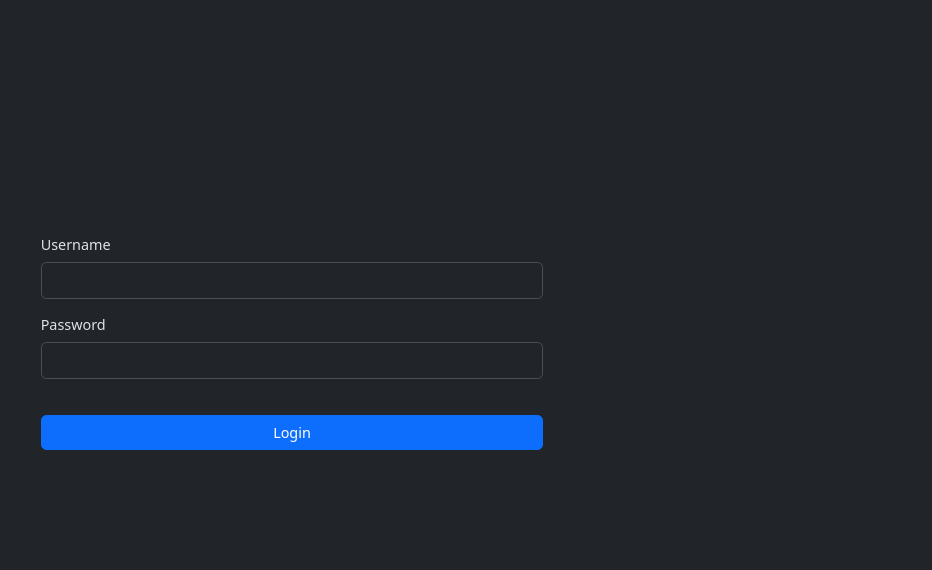
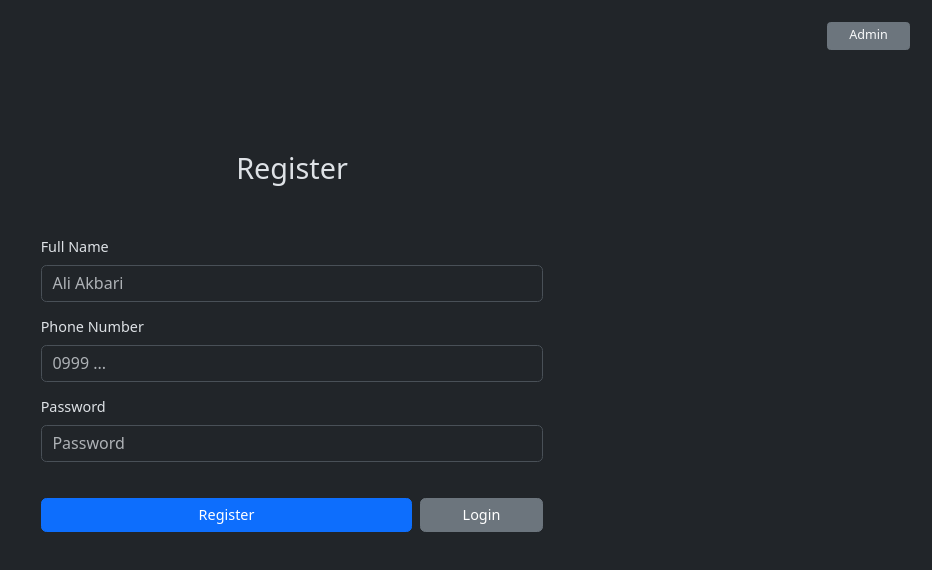
Before and after one commit to SalarKhosravi/TimePickerFrontend, a React (Vite) app: page /register in a window 1280 px wide. Before the commit this address led to /login. Shown: the top 570 px of the page, without its empty margins (348-1280 px from the left). Built offline with nearby package versions, Linux system fonts and the light colour scheme.

Commit message:
add user register

```diff
--- a/src/App.jsx
+++ b/src/App.jsx
@@ -4,19 +4,20 @@ import {BrowserRouter, Routes, Route, Link, useLocation, Navigate} from 'react-r
 import './App.css'
 
 import Layout from '@/Layout.jsx';
-import Students from '@/pages/Students.jsx';
+import UsersList from '@/pages/UsersList.jsx';
 import ShowCourseList from '@/pages/ShowCourseList.jsx';
-import StudentLogin from "@/pages/StudentLogin.jsx";
+import UserLogin from "@/pages/UserLogin.jsx";
+import UserRegister from "@/pages/UserRegister.jsx";
 
-import { isStudentLoggedIn, isAdminLoggedIn } from "@/services/AuthService.js";
+import { isUserLoggedIn, isAdminLoggedIn } from "@/services/AuthService.js";
 import AdminLogin from "@/pages/AdminLogin.jsx";
 import CourseCalendarView from "@/pages/CourseCalendarView.jsx";
 import NotFound from "@/pages/NotFound.jsx";
-
+import {ToastNotifications} from '@/components/partitions/ToastNotifications.jsx'
 
 function ProtectedUserRoute({ children }) {
     const location = useLocation();
-    const isLoggedIn = isStudentLoggedIn();
+    const isLoggedIn = isUserLoggedIn();
     const adminIsLogged = isAdminLoggedIn();
 
     if (!isLoggedIn && !adminIsLogged) {
@@ -39,20 +40,22 @@ function ProtectedAdminRoute({ children }) {
 
 function App() {
 
-    const isLoggedIn = isStudentLoggedIn();
+    const isLoggedIn = isUserLoggedIn();
     const adminIsLogged = isAdminLoggedIn();
     return (
         <BrowserRouter>
+            <ToastNotifications />
             <Routes>
                 {/*admin path*/}
                 <Route path="/admin" element={adminIsLogged ? <Navigate to="/courses" replace /> : <AdminLogin />} />
                 <Route element={<ProtectedAdminRoute><Layout /></ProtectedAdminRoute>}>
                     <Route path="/admin/course/calendar/:id" element={<CourseCalendarView />} />
-                    <Route path="/admin/students" element={<Students />} />
+                    <Route path="/admin/users" element={<UsersList />} />
                 </Route>
 
                 {/*user path*/}
-                <Route path="/login" element={isLoggedIn ? <Navigate to="/" replace /> : <StudentLogin />} />
+                <Route path="/login" element={isLoggedIn ? <Navigate to="/" replace /> : <UserLogin />} />
+                <Route path="/register" element={isLoggedIn ? <Navigate to="/" replace /> : <UserRegister />} />
                 <Route element={<ProtectedUserRoute><Layout /></ProtectedUserRoute>}>
                     <Route index element={<ShowCourseList />} />
                     <Route path="/courses" element={<ShowCourseList />} />
--- a/src/components/partitions/Footbar.jsx
+++ b/src/components/partitions/Footbar.jsx
@@ -26,7 +26,7 @@ export default function Footbar() {
                                 <p className="py-1 small">Dashboard</p>
                             </div>
                         </Nav.Link>
-                        <Nav.Link as={Link} to="/admin/students" className="text-center pt-3">
+                        <Nav.Link as={Link} to="/admin/users" className="text-center pt-3">
                             <div>
                                 <i className="bi bi-people-fill h3"></i>
                                 <p className="py-1 small">Students</p>
--- a/src/components/partitions/Topbar.jsx
+++ b/src/components/partitions/Topbar.jsx
@@ -1,7 +1,7 @@
 import Nav from 'react-bootstrap/Nav';
 import Navbar from 'react-bootstrap/Navbar';
 import { Link } from 'react-router-dom';
-import {isStudentLoggedIn, handleStudentLogout, isAdminLoggedIn, handleAdminLogout} from "@/services/AuthService.js";
+import {isUserLoggedIn, handleUserLogout, isAdminLoggedIn, handleAdminLogout} from "@/services/AuthService.js";
 import {Button} from "react-bootstrap";
 import AlertModal from '@/components/partitions/AlertModal.jsx'
 
@@ -9,8 +9,8 @@ function  reloadPage(){
     window.location.reload()
 }
 
-async function handleLogoutStudent(){
-    const result = await handleStudentLogout();
+async function handleLogoutUser(){
+    const result = await handleUserLogout();
 
     if (!result) {
         return;
@@ -30,7 +30,7 @@ async function handleLogoutAdmin(){
 }
 
 export default function Topbar() {
-    const isLoggedIn = isStudentLoggedIn();
+    const isLoggedIn = isUserLoggedIn();
     const adminIsLogged = isAdminLoggedIn();
 
     return (
@@ -40,7 +40,7 @@ export default function Topbar() {
                     <div className="">
                         <Nav className="me-auto">
                             {adminIsLogged && (
-                                <Nav.Link as={Link} to="/admin/students">Students</Nav.Link>
+                                <Nav.Link as={Link} to="/admin/users">Students</Nav.Link>
                             )}
                             <Nav.Link as={Link} to="/courses">Courses</Nav.Link>
                         </Nav>
@@ -53,7 +53,7 @@ export default function Topbar() {
                             <AlertModal
                                 message="Are you sure you want to logout?"
                                 onConfirm={() => {
-                                    handleLogoutStudent();
+                                    handleLogoutUser();
                                 }}
                                 confirmText="Logout"
                                 cancelText="Cancel"
--- a/src/pages/StudentLogin.jsx
+++ b/src/pages/UserLogin.jsx
@@ -1,11 +1,11 @@
 import apiService from "@/services/apiService.js";
 import {useState} from "react";
 import Button from "react-bootstrap/Button";
-import {handleUserLogin, handleRegisterStudent} from "@/services/AuthService.js";
+import {handleUserLogin} from "@/services/AuthService.js";
 import {Link, useNavigate} from "react-router-dom";
 
 
-export default function StudentLogin() {
+export default function UserLogin() {
     const [username, setUsername] = useState("");
     const [password, setPassword] = useState("");
     const [error, setError] = useState(null);
@@ -34,11 +34,23 @@ export default function StudentLogin() {
 
     return (
         <div className="container-fluid">
+            <div className={'row mx-auto position-fixed top-0 end-0 px-4'}>
+                <Button variant="secondary" className="mt-4 w-auto btn-sm px-4" disabled={loading} >
+                    <Link className={'text-decoration-none text-light'} to={'/admin/'}>Admin</Link>
+                </Button>
+            </div>
+
             <div
                 className="row mx-auto justify-content-center align-items-center"
-                style={{ height: "80vh" }}
+                style={{ height: "70vh" }}
             >
+
                 <div className="col-12 col-md-6 col-xl-5 col-xxl-4 mt-5">
+                    <div className={'row text-center pb-5'}>
+                        <p className={'h2'}>
+                            Log in
+                        </p>
+                    </div>
                     <form onSubmit={handleUserLoginRequest}>
                         <div className="mb-3">
                             <label className="form-label">Username</label>
@@ -67,11 +79,19 @@ export default function StudentLogin() {
                         <div className="d-flex gap-2">
                             <Button
                                 type={"submit"}
-                                className="btn btn-primary w-100 mt-4"
+                                className="btn btn-primary w-75 mt-4"
                                 disabled={loading}
                             >
                                 {loading ? "Logging in…" : "Login"}
                             </Button>
+                            <Link to={'/register'} className={'text-decoration-none text-light w-25'}>
+                                <Button
+                                    className="btn btn-secondary w-100 mt-4"
+                                    disabled={loading}
+                                >
+                                    Register
+                                </Button>
+                            </Link>
                         </div>
                     </form>
                 </div>
--- /dev/null
+++ b/src/pages/UserRegister.jsx
@@ -0,0 +1,122 @@
+import apiService from "@/services/apiService.js";
+import {useState} from "react";
+import Button from "react-bootstrap/Button";
+import {handleRegisterUser} from "@/services/AuthService.js";
+import {Link, useNavigate} from "react-router-dom";
+import { toaste } from "@/components/partitions/ToastNotifications.jsx";
+
+import Sleep from "@/components/partitions/Sleep.js";
+
+
+export default function UserRegister() {
+    const [username, setUsername] = useState();
+    const [password, setPassword] = useState();
+    const [full_name, setFullName] = useState();
+    const [error, setError] = useState(null);
+    const [loading, setLoading] = useState(false);
+    const navigate = useNavigate();
+
+    const handleUserRegisterRequest = async (e) => {
+        e.preventDefault();
+        setLoading(true);
+        setError(null);
+
+        const res = await apiService("post", "/auth/register/", {
+            username,
+            password,
+            full_name,
+        });
+
+        if (res.data) {
+            handleRegisterUser(res.data)
+            toaste.show("Success", "Now need to login", 2500, "success");
+            await Sleep(4000);
+            navigate(`/courses`, { replace: true });
+        } else {
+            toaste.show("Failed !", res.message, 2500, 'danger');
+            setError(res.message || "Register failed");
+            await Sleep(1000);
+        }
+        setLoading(false);
+    };
+
+    return (
+        <div className="container-fluid">
+            <div className={'row mx-auto position-fixed top-0 end-0 px-4'}>
+                <Button variant="secondary" className="mt-4 w-auto btn-sm px-4" disabled={loading} >
+                    <Link className={'text-decoration-none text-light'} to={'/admin/'}>Admin</Link>
+                </Button>
+            </div>
+            <div
+                className="row mx-auto justify-content-center align-items-center"
+                style={{ height: "80vh" }}
+            >
+
+                <div className="col-12 col-md-6 col-xl-5 col-xxl-4 mt-5">
+                    <div className={'row text-center pb-5'}>
+                        <p className={'h2'}>
+                            Register
+                        </p>
+                    </div>
+                    <form onSubmit={handleUserRegisterRequest}>
+                        <div className="mb-3">
+                            <label className="form-label">Full Name</label>
+                            <input
+                                type="text"
+                                className="form-control"
+                                value={full_name}
+                                onChange={(e) => setFullName(e.target.value)}
+                                placeholder={'Ali Akbari'}
+                                required
+                            />
+                        </div>
+
+                        <div className="mb-3">
+                            <label className="form-label">Phone Number</label>
+                            <input
+                                type="text"
+                                className="form-control"
+                                value={username}
+                                onChange={(e) => setUsername(e.target.value)}
+                                placeholder={'0999 ...'}
+                                required
+                            />
+                        </div>
+
+                        <div className="mb-3">
+                            <label className="form-label">Password</label>
+                            <input
+                                type="password"
+                                className="form-control"
+                                value={password}
+                                onChange={(e) => setPassword(e.target.value)}
+                                placeholder={'Password'}
+                                required
+                            />
+                        </div>
+
+                        {error && <div className="alert alert-danger py-2">{error}</div>}
+
+                        <div className="d-flex gap-2">
+                            <Button
+                                type={"submit"}
+                                className="btn btn-primary w-75 mt-4"
+                                disabled={loading}
+                            >
+                                {loading ? "Logging in…" : "Register"}
+                            </Button>
+                            <Link to={'/login'} className={'text-decoration-none text-light w-25'}>
+                                <Button
+                                    className="btn btn-secondary w-100 mt-4"
+                                    disabled={loading}
+                                >
+                                Login
+                                </Button>
+                            </Link>
+                        </div>
+                    </form>
+                </div>
+            </div>
+        </div>
+    );
+}
--- a/src/services/AuthService.js
+++ b/src/services/AuthService.js
@@ -1,4 +1,4 @@
-import { registerStudent } from "./studentService";
+import { registerUser } from "./userService.js";
 
 export function getUserInfo() {
     const storedFullName = localStorage.getItem('full_name');
@@ -14,14 +14,13 @@ export function getUserInfo() {
     return null;
 }
 
-export function isStudentLoggedIn() {
+export function isUserLoggedIn() {
     const user_token = localStorage.getItem('user_token');
     const full_name = localStorage.getItem('full_name');
     const phone_number = localStorage.getItem('phone_number');
 
     return !!(user_token && full_name && phone_number);
 }
-
 
 export function isAdminLoggedIn() {
     const user_token = localStorage.getItem('user_token');
@@ -35,7 +34,7 @@ export function isAdminLoggedIn() {
 }
 
 
-export function handleStudentLogout() {
+export function handleUserLogout() {
     localStorage.removeItem("user_token");
     localStorage.removeItem("full_name");
     localStorage.removeItem("phone_number");
@@ -62,13 +61,13 @@ export function handleUserLogin(data) {
 }
 
 
-export async function handleRegisterStudent(name) {
+export async function handleRegisterUser(name) {
     try {
-        const result = await registerStudent(name);
+        const result = await registerUser(name);
 
         if (result.data) {
-            localStorage.setItem('student_name', result.data.name);
-            localStorage.setItem('student_id', result.data.id);
+            localStorage.setItem('user_full_name', result.data.fuul_name);
+            localStorage.setItem('user_id', result.data.id);
 
             return { ok: true, data: result.data };
         } else {
--- a/src/services/apiService.js
+++ b/src/services/apiService.js
@@ -1,5 +1,5 @@
 import axios from "axios";
-import {handleAdminLogout, handleStudentLogout} from "@/services/AuthService.js";
+import {handleAdminLogout, handleUserLogout} from "@/services/AuthService.js";
 import {toaste} from "@/components/partitions/ToastNotifications.jsx";
 import Sleep from "@/components/partitions/Sleep.js";
 
@@ -53,7 +53,7 @@ const apiService = async (method, path, data = null) => {
         let message = "An unknown error occurred";
 
         if(error?.response?.status === 404){
-            // handleStudentLogout()
+            // handleUserLogout()
             // handleAdminLogout()
 
             toaste.show("Failed!", 'You must log in', 2500, "danger");
--- /dev/null
+++ b/src/services/userService.js
@@ -0,0 +1,13 @@
+import apiService from "./apiService";
+
+export const getUsers = async () => {
+    return await apiService("get", "/users/");
+};
+
+export const deleteUser = async (user_id) => {
+    return await apiService("delete", `/users/${user_id}/`);
+};
+
+export const registerUser = async (username, full_name, password) => {
+    return await apiService("post", `/auth/register/`, { username, full_name, password });
+};
```
Also changed, not shown: src/pages/CourseCalendarView.jsx (+7 -8 lines), src/pages/UsersList.jsx (renamed from src/pages/Students.jsx, +19 -23 lines), src/services/studentService.js (deleted, +0 -13 lines), 4 other files (tests, documents, lock files or other folders).
